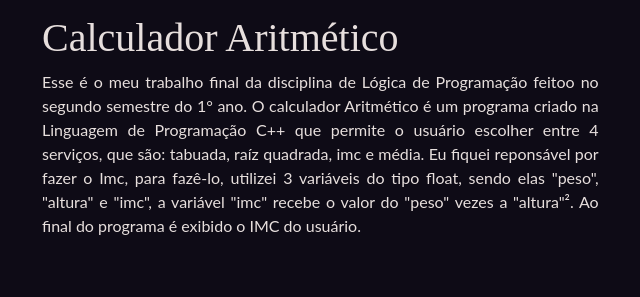
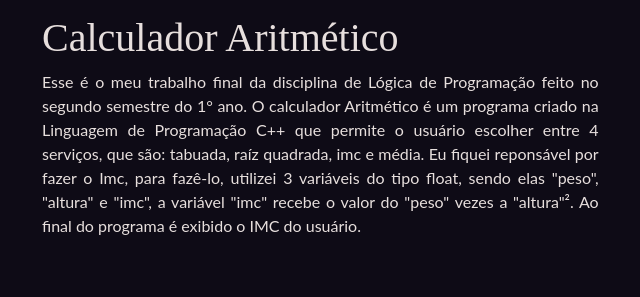
Before and after one commit to SenaVitor/SenaVitor.github.io, a plain HTML site: page index.html in a window 1280 px wide. Shown: the part 162-459 px from the top of the page, 613-1253 px from the left. Drawn offline with Linux system fonts and the light colour scheme.

Commit message:
atualizando diagram_de_classes

```diff
--- a/index.html
+++ b/index.html
@@ -71,7 +71,7 @@
 			<div class="col-lg-6 col-xm-12 col-sm-12">
 				<h1 id="projeto">Calculador Aritmético</h1>
 				<p>
-					Esse é o meu trabalho final da disciplina de Lógica de Programação feitoo no segundo semestre do 1° ano. O calculador Aritmético é um programa criado na Linguagem de Programação C++ que permite o usuário escolher entre 4 serviços, que são: tabuada, raíz quadrada, imc e média. Eu fiquei reponsável por fazer o Imc, para fazê-lo, utilizei 3 variáveis do tipo float, sendo elas "peso", "altura" e "imc", a variável "imc" recebe o valor do "peso" vezes a "altura"². Ao final do programa é exibido o IMC do usuário.
+					Esse é o meu trabalho final da disciplina de Lógica de Programação feito no segundo semestre do 1° ano. O calculador Aritmético é um programa criado na Linguagem de Programação C++ que permite o usuário escolher entre 4 serviços, que são: tabuada, raíz quadrada, imc e média. Eu fiquei reponsável por fazer o Imc, para fazê-lo, utilizei 3 variáveis do tipo float, sendo elas "peso", "altura" e "imc", a variável "imc" recebe o valor do "peso" vezes a "altura"². Ao final do programa é exibido o IMC do usuário.
 				</p>
 			</div>
 		</div>
```
Also changed, not shown: imagens/programacao/bird_shoes_classes.png.
